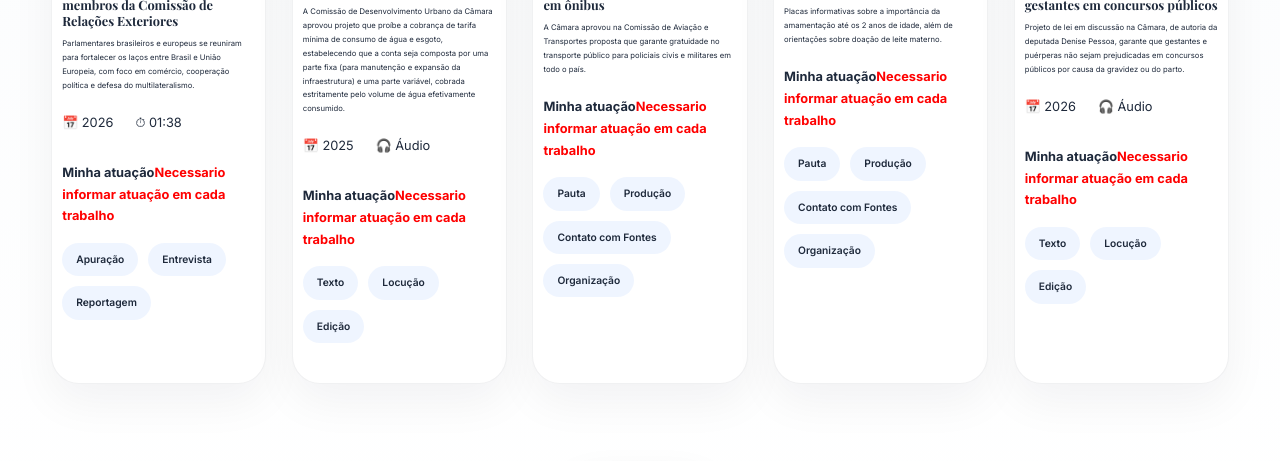
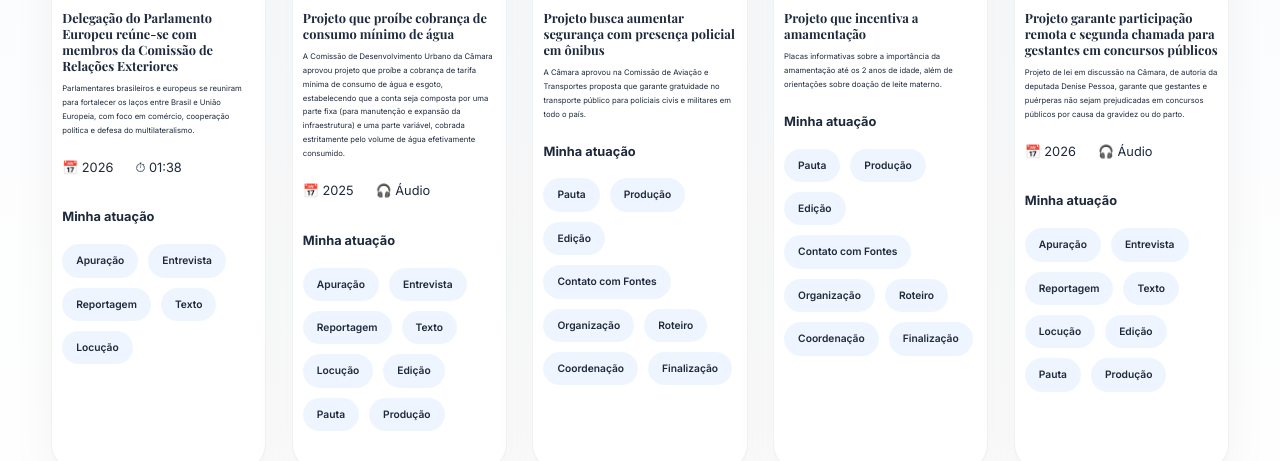
Before and after one commit to Patrickhenrique1215/Fabielepires, a plain HTML site: page index.html in a window 1280 px wide. Shown: the part 3685-4146 px from the top of the page. Drawn offline with nearby package versions, Linux system fonts and the light colour scheme; a script that the page names is missing.

Commit message:
ultimos retoques

```diff
--- a/index.html
+++ b/index.html
@@ -25,7 +25,6 @@
     <link rel="stylesheet" href="css/style.css">
     <link rel="stylesheet" href="css/responsive.css">
     <link rel="stylesheet" href="css/animations.css">
-    <link rel="stylesheet" href="dev/rola.css">
 
     <!-- ICONS -->
 
@@ -373,10 +372,11 @@
                     <div class="featured-role">
                         <h4>Minha atuação</h4>
                         <ul>
-                            <li><span class="textovermelho">Apuração</span></li>
-                            <li><span class="textovermelho">Produção da pauta</span></li>
-                            <li><span class="textovermelho">Entrevistas</span></li>
-                            <li><span class="textovermelho">Reportagem</span></li>
+                            <li>Apuração</li>
+                            <li>Texto</li>
+                            <li>Entrevistas</li>
+                            <li>Reportagem</li>
+                            <li>Locução</li>
                         </ul>
                     </div>
 
@@ -673,7 +673,7 @@
 
                         <div class="work-role">
 
-                            <strong>Minha atuação<span class="textovermelho">Necessario informar atuação em cada trabalho</span></strong>
+                            <strong>Minha atuação</strong>
 
                             <div class="role-tags">
 
@@ -682,6 +682,10 @@
                                 <span>Entrevista</span>
 
                                 <span>Reportagem</span>
+
+                                <span>Texto</span>
+
+                                <span>Locução</span>
 
                             </div>
 
@@ -741,15 +745,25 @@
 
                         <div class="work-role">
 
-                            <strong>Minha atuação<span class="textovermelho">Necessario informar atuação em cada trabalho</span></strong>
+                            <strong>Minha atuação</strong>
 
                             <div class="role-tags">
 
+                                <span>Apuração</span>
+
+                                <span>Entrevista</span>
+
+                                <span>Reportagem</span>
+
                                 <span>Texto</span>
 
                                 <span>Locução</span>
 
                                 <span>Edição</span>
+
+                                <span>Pauta</span>
+
+                                <span>Produção</span>
 
                             </div>
 
@@ -801,7 +815,7 @@
 
                         <div class="work-role">
 
-                            <strong>Minha atuação<span class="textovermelho">Necessario informar atuação em cada trabalho</span></strong>
+                            <strong>Minha atuação</strong>
 
                             <div class="role-tags">
 
@@ -809,9 +823,17 @@
 
                                 <span>Produção</span>
 
+                                <span>Edição</span>
+
                                 <span>Contato com Fontes</span>
 
                                 <span>Organização</span>
+
+                                <span>Roteiro</span>
+
+                                <span>Coordenação</span>
+
+                                <span>Finalização</span>
 
                             </div>
 
@@ -863,7 +885,7 @@
 
                         <div class="work-role">
 
-                            <strong>Minha atuação<span class="textovermelho">Necessario informar atuação em cada trabalho</span></strong>
+                            <strong>Minha atuação</strong>
 
                            <div class="role-tags">
 
@@ -871,9 +893,17 @@
 
                                 <span>Produção</span>
 
+                                <span>Edição</span>
+
                                 <span>Contato com Fontes</span>
 
                                 <span>Organização</span>
+
+                                <span>Roteiro</span>
+
+                                <span>Coordenação</span>
+
+                                <span>Finalização</span>
 
                             </div>
 
@@ -930,15 +960,25 @@
 
                         <div class="work-role">
 
-                            <strong>Minha atuação<span class="textovermelho">Necessario informar atuação em cada trabalho</span></strong>
+                            <strong>Minha atuação</strong>
 
                             <div class="role-tags">
 
+                                <span>Apuração</span>
+
+                                <span>Entrevista</span>
+
+                                <span>Reportagem</span>
+
                                 <span>Texto</span>
 
                                 <span>Locução</span>
 
                                 <span>Edição</span>
+
+                                <span>Pauta</span>
+
+                                <span>Produção</span>
 
                             </div>
 
@@ -998,15 +1038,25 @@
 
                         <div class="work-role">
 
-                            <strong>Minha atuação<span class="textovermelho">Necessario informar atuação em cada trabalho</span></strong>
+                            <strong>Minha atuação</strong>
 
                             <div class="role-tags">
 
+                                <span>Apuração</span>
+
+                                <span>Entrevista</span>
+
+                                <span>Reportagem</span>
+
                                 <span>Texto</span>
 
                                 <span>Locução</span>
 
                                 <span>Edição</span>
+
+                                <span>Pauta</span>
+
+                                <span>Produção</span>
 
                             </div>
 
@@ -1066,15 +1116,25 @@
 
                         <div class="work-role">
 
-                            <strong>Minha atuação<span class="textovermelho">Necessario informar atuação em cada trabalho</span></strong>
+                            <strong>Minha atuação</strong>
 
                             <div class="role-tags">
 
+                                <span>Apuração</span>
+
+                                <span>Entrevista</span>
+
+                                <span>Reportagem</span>
+
                                 <span>Texto</span>
 
                                 <span>Locução</span>
 
                                 <span>Edição</span>
+
+                                <span>Pauta</span>
+
+                                <span>Produção</span>
 
                             </div>
 
@@ -1134,15 +1194,21 @@
 
                         <div class="work-role">
 
-                            <strong>Minha atuação<span class="textovermelho">Necessario informar atuação em cada trabalho</span></strong>
+                            <strong>Minha atuação</strong>
 
                             <div class="role-tags">
 
+                                <span>Entrevista</span>
+
+                                <span>Pauta</span>
+
+                                <span>Produção</span>
+
+                                <span>Organização</span>
+
+                                <span>Contato com fontes</span>
+
                                 <span>Roteiro</span>
-
-                                <span>Edição</span>
-
-                                <span>Finalização</span>
 
                             </div>
 
@@ -1200,15 +1266,21 @@
 
                         <div class="work-role">
 
-                            <strong>Minha atuação<span class="textovermelho">Necessario informar atuação em cada trabalho</span></strong>
+                            <strong>Minha atuação</strong>
 
                             <div class="role-tags">
 
+                                <span>Entrevista</span>
+
+                                <span>Pauta</span>
+
+                                <span>Produção</span>
+
+                                <span>Organização</span>
+
+                                <span>Contato com fontes</span>
+
                                 <span>Roteiro</span>
-
-                                <span>Edição</span>
-
-                                <span>Finalização</span>
 
                             </div>
 
@@ -1266,15 +1338,21 @@
 
                         <div class="work-role">
 
-                            <strong>Minha atuação<span class="textovermelho">Necessario informar atuação em cada trabalho</span></strong>
+                            <strong>Minha atuação</strong>
 
                             <div class="role-tags">
 
+                                <span>Entrevista</span>
+
+                                <span>Pauta</span>
+
+                                <span>Produção</span>
+
+                                <span>Organização</span>
+
+                                <span>Contato com fontes</span>
+
                                 <span>Roteiro</span>
-
-                                <span>Edição</span>
-
-                                <span>Finalização</span>
 
                             </div>
 
@@ -1331,15 +1409,21 @@
 
                         <div class="work-role">
 
-                            <strong>Minha atuação<span class="textovermelho">Necessario informar atuação em cada trabalho</span></strong>
+                            <strong>Minha atuação</strong>
 
                             <div class="role-tags">
 
+                                <span>Entrevista</span>
+
+                                <span>Pauta</span>
+
+                                <span>Produção</span>
+
+                                <span>Organização</span>
+
+                                <span>Contato com fontes</span>
+
                                 <span>Roteiro</span>
-
-                                <span>Edição</span>
-
-                                <span>Finalização</span>
 
                             </div>
 
@@ -1398,15 +1482,21 @@
 
                         <div class="work-role">
 
-                            <strong>Minha atuação<span class="textovermelho">Necessario informar atuação em cada trabalho</span></strong>
+                            <strong>Minha atuação</strong>
 
                             <div class="role-tags">
 
+                                <span>Entrevista</span>
+
+                                <span>Pauta</span>
+
+                                <span>Produção</span>
+
+                                <span>Organização</span>
+
+                                <span>Contato com fontes</span>
+
                                 <span>Roteiro</span>
-
-                                <span>Edição</span>
-
-                                <span>Finalização</span>
 
                             </div>
 
@@ -1464,15 +1554,21 @@
 
                         <div class="work-role">
 
-                            <strong>Minha atuação<span class="textovermelho">Necessario informar atuação em cada trabalho</span></strong>
+                            <strong>Minha atuação</strong>
 
                             <div class="role-tags">
 
+                                <span>Entrevista</span>
+
+                                <span>Pauta</span>
+
+                                <span>Produção</span>
+
+                                <span>Organização</span>
+
+                                <span>Contato com fontes</span>
+
                                 <span>Roteiro</span>
-
-                                <span>Edição</span>
-
-                                <span>Finalização</span>
 
                             </div>
 
@@ -1530,15 +1626,21 @@
 
                         <div class="work-role">
 
-                            <strong>Minha atuação<span class="textovermelho">Necessario informar atuação em cada trabalho</span></strong>
+                            <strong>Minha atuação</strong>
 
                             <div class="role-tags">
 
+                                <span>Entrevista</span>
+
+                                <span>Pauta</span>
+
+                                <span>Produção</span>
+
+                                <span>Organização</span>
+
+                                <span>Contato com fontes</span>
+
                                 <span>Roteiro</span>
-
-                                <span>Edição</span>
-
-                                <span>Finalização</span>
 
                             </div>
 
@@ -1596,15 +1698,21 @@
 
                         <div class="work-role">
 
-                            <strong>Minha atuação<span class="textovermelho">Necessario informar atuação em cada trabalho</span></strong>
+                            <strong>Minha atuação</strong>
 
                             <div class="role-tags">
 
+                                <span>Entrevista</span>
+
+                                <span>Pauta</span>
+
+                                <span>Produção</span>
+
+                                <span>Organização</span>
+
+                                <span>Contato com fontes</span>
+
                                 <span>Roteiro</span>
-
-                                <span>Edição</span>
-
-                                <span>Finalização</span>
 
                             </div>
 
@@ -1662,15 +1770,21 @@
 
                         <div class="work-role">
 
-                            <strong>Minha atuação<span class="textovermelho">Necessario informar atuação em cada trabalho</span></strong>
+                            <strong>Minha atuação</strong>
 
                             <div class="role-tags">
 
+                                <span>Entrevista</span>
+
+                                <span>Pauta</span>
+
+                                <span>Produção</span>
+
+                                <span>Organização</span>
+
+                                <span>Contato com fontes</span>
+
                                 <span>Roteiro</span>
-
-                                <span>Edição</span>
-
-                                <span>Finalização</span>
 
                             </div>
 
@@ -1727,15 +1841,19 @@
 
                         <div class="work-role">
 
-                            <strong>Minha atuação<span class="textovermelho">Necessario informar atuação em cada trabalho</span></strong>
+                            <strong>Minha atuação</strong>
 
                             <div class="role-tags">
 
-                                <span>Roteiro</span>
+                                <span>Apuração</span>
 
                                 <span>Entrevista</span>
 
-                                <span>Edição</span>
+                                <span>Reportagem</span>
+
+                                <span>Texto</span>
+
+                                <span>Locução</span>
 
                             </div>
 
@@ -1794,15 +1912,19 @@
 
                         <div class="work-role">
 
-                            <strong>Minha atuação<span class="textovermelho">Necessario informar atuação em cada trabalho</span></strong>
+                            <strong>Minha atuação</strong>
 
                            <div class="role-tags">
 
-                                <span>Roteiro</span>
+                                <span>Apuração</span>
 
                                 <span>Entrevista</span>
 
-                                <span>Edição</span>
+                                <span>Reportagem</span>
+
+                                <span>Texto</span>
+
+                                <span>Locução</span>
 
                             </div>
 
@@ -1863,15 +1985,19 @@
 
                         <div class="work-role">
 
-                            <strong>Minha atuação<span class="textovermelho">Necessario informar atuação em cada trabalho</span></strong>
+                            <strong>Minha atuação</strong>
 
                             <div class="role-tags">
 
-                                <span>Roteiro</span>
+                                <span>Apuração</span>
 
                                 <span>Entrevista</span>
 
-                                <span>Edição</span>
+                                <span>Reportagem</span>
+
+                                <span>Texto</span>
+
+                                <span>Locução</span>
 
                             </div>
 
@@ -1931,15 +2057,25 @@
 
                         <div class="work-role">
 
-                            <strong>Minha atuação<span class="textovermelho">Necessario informar atuação em cada trabalho</span></strong>
+                            <strong>Minha atuação</strong>
 
                             <div class="role-tags">
 
+                                <span>Apuração</span>
+
+                                <span>Entrevista</span>
+
+                                <span>Reportagem</span>
+
                                 <span>Texto</span>
 
                                 <span>Locução</span>
 
                                 <span>Edição</span>
+
+                                <span>Pauta</span>
+
+                                <span>Produção</span>
 
                             </div>
 
@@ -1997,15 +2133,25 @@
 
                         <div class="work-role">
 
-                            <strong>Minha atuação<span class="textovermelho">Necessario informar atuação em cada trabalho</span></strong>
+                            <strong>Minha atuação</strong>
 
                             <div class="role-tags">
 
+                                <span>Apuração</span>
+
+                                <span>Entrevista</span>
+
+                                <span>Reportagem</span>
+
                                 <span>Texto</span>
 
                                 <span>Locução</span>
 
                                 <span>Edição</span>
+
+                                <span>Pauta</span>
+
+                                <span>Produção</span>
 
                             </div>
 
@@ -2065,15 +2211,25 @@
 
                         <div class="work-role">
 
-                            <strong>Minha atuação<span class="textovermelho">Necessario informar atuação em cada trabalho</span></strong>
+                            <strong>Minha atuação</strong>
 
                             <div class="role-tags">
 
+                                <span>Apuração</span>
+
+                                <span>Entrevista</span>
+
+                                <span>Reportagem</span>
+
                                 <span>Texto</span>
 
                                 <span>Locução</span>
 
                                 <span>Edição</span>
+
+                                <span>Pauta</span>
+
+                                <span>Produção</span>
 
                             </div>
 
@@ -2125,15 +2281,25 @@
 
                         <div class="work-role">
 
-                            <strong>Minha atuação<span class="textovermelho">Necessario informar atuação em cada trabalho</span></strong>
+                            <strong>Minha atuação</strong>
 
                            <div class="role-tags">
 
-                                <span>Produção Executiva</span>
+                                <span>Pauta</span>
+
+                                <span>Produção</span>
+
+                                <span>Edição</span>
+
+                                <span>Contato com Fontes</span>
+
+                                <span>Organização</span>
+
+                                <span>Roteiro</span>
 
                                 <span>Coordenação</span>
 
-                                <span>Roteiro</span>
+                                <span>Finalização</span>
 
                             </div>
 
@@ -2192,15 +2358,21 @@
 
                         <div class="work-role">
 
-                            <strong>Minha atuação<span class="textovermelho">Necessario informar atuação em cada trabalho</span></strong>
+                            <strong>Minha atuação</strong>
 
                             <div class="role-tags">
 
+                                <span>Entrevista</span>
+
+                                <span>Pauta</span>
+
+                                <span>Produção</span>
+
+                                <span>Organização</span>
+
+                                <span>Contato com fontes</span>
+
                                 <span>Roteiro</span>
-
-                                <span>Pós-produção</span>
-
-                                <span>Motion Graphics</span>
 
                             </div>
 
```
Also changed, not shown: anotacoes.txt. Lines whose indentation alone changed are shown as unchanged.
